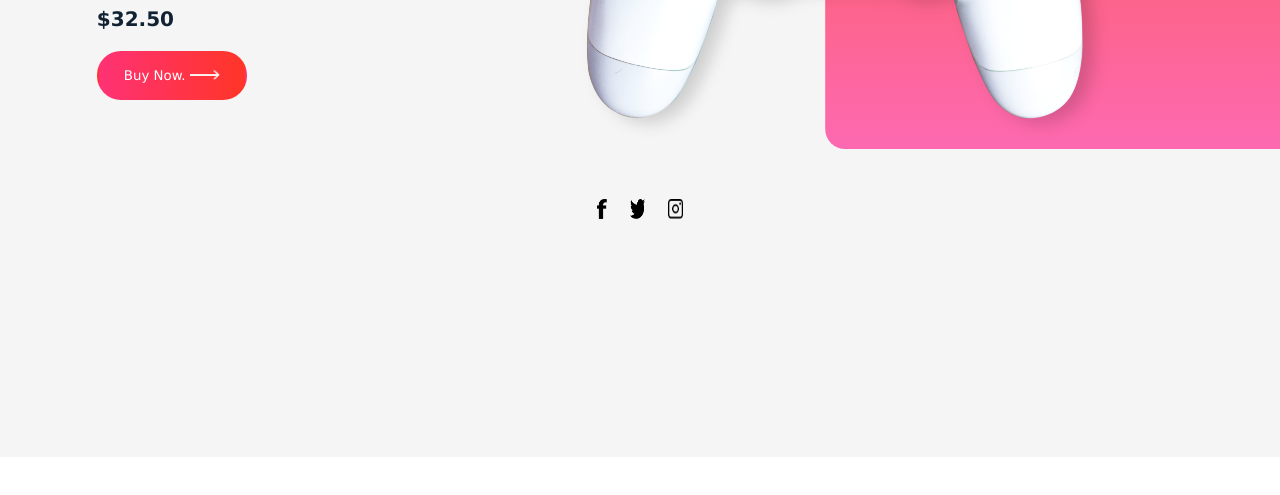
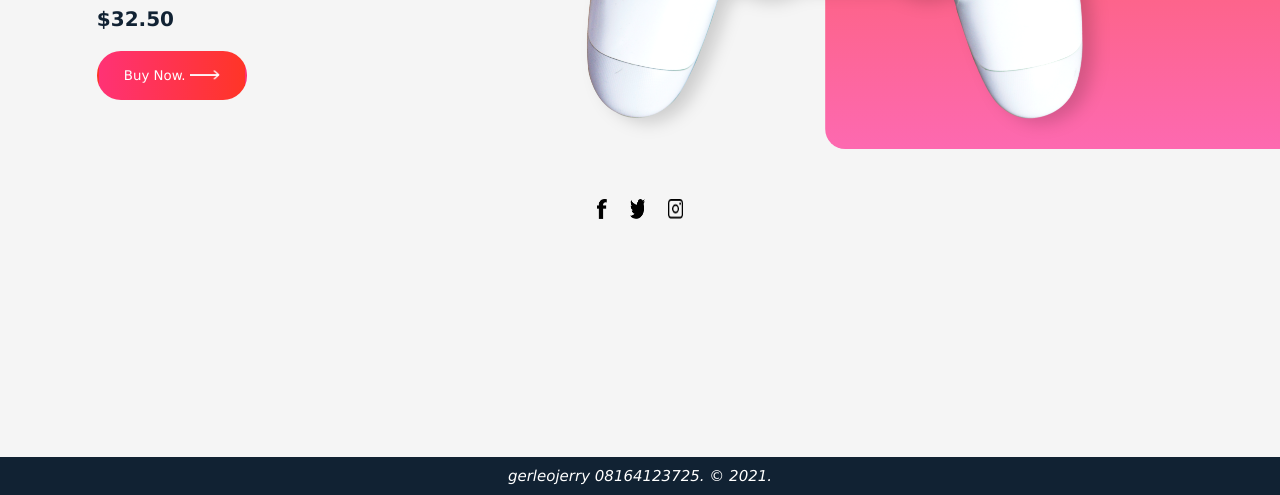
Before and after one commit to gerleojerry/website3, a plain HTML site: page index.html in a window 1280 px wide. Shown: the part 343-838 px from the top of the page. Before the commit the page ends 800 px from the top, so only its background shows below. Drawn offline with Linux system fonts and the light colour scheme.

Commit message:
The footer was added to the webpage

```diff
--- a/css/index.css
+++ b/css/index.css
@@ -206,6 +206,17 @@ header #hamburger {
   width: 1rem;
 }
 
+footer {
+  font-style: italic;
+  background-color: var(--black);
+  color: white;
+  font-size: 1.5rem;
+  padding: 1rem;
+  display: flex;
+  align-items: center;
+  justify-content: center;
+}
+
 
 
 @media only screen and (max-width : 840px ) {
--- a/index.html
+++ b/index.html
@@ -64,5 +64,8 @@
   <!-- This is the end of the wrapper.  -->
 
   <script src="js/script.js"></script>
+  <footer>
+    gerleojerry 08164123725. &copy; 2021.
+  </footer>
 </body>
 </html>
```
